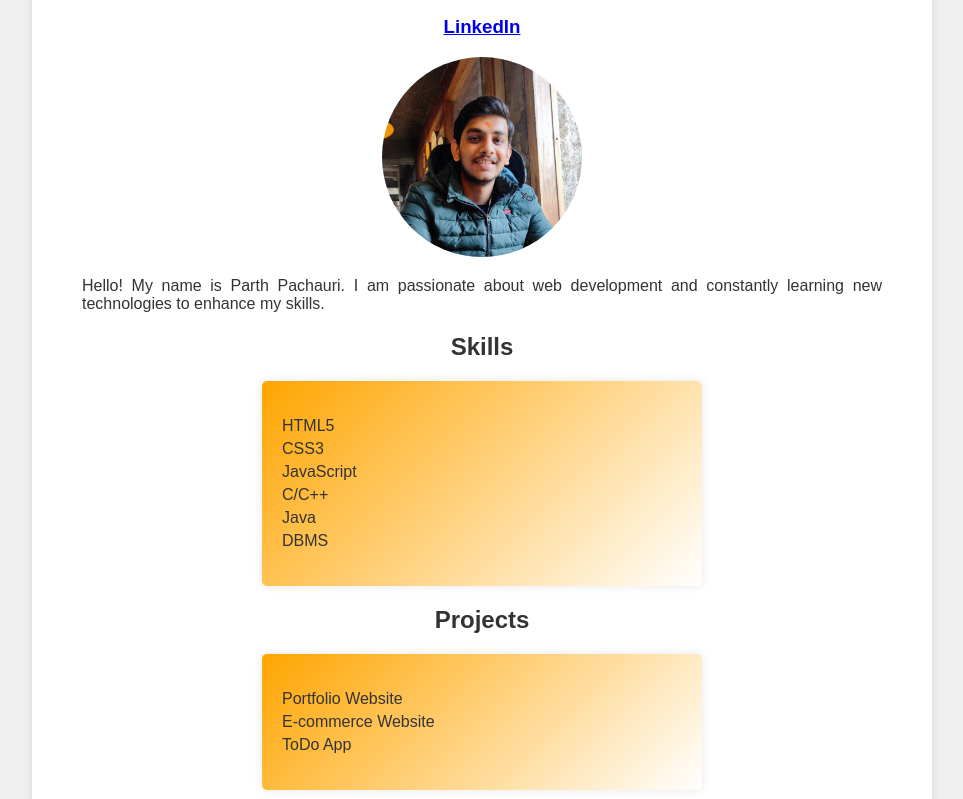
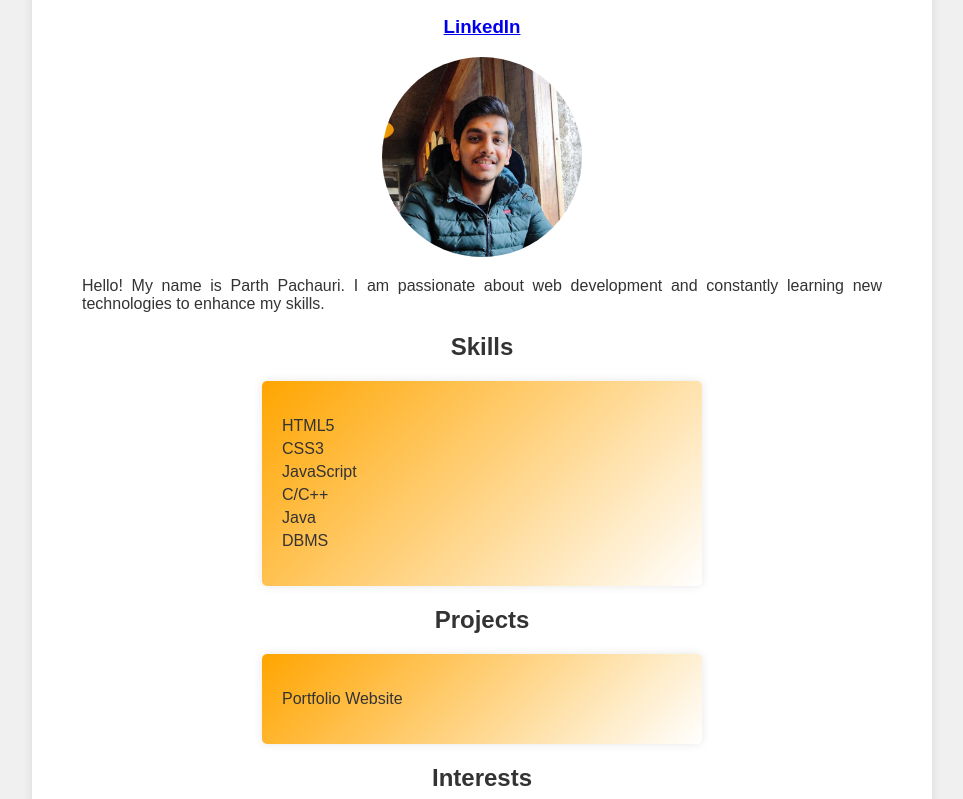
Before and after one commit to Parth-Pachauri/WEBAssignment1, a plain HTML site: page Aboutme.html in a window 1280 px wide. Shown: the part 153-952 px from the top of the page, without its empty margins (158-1121 px from the left). Drawn offline with Linux system fonts and the light colour scheme; files whose address does not match are found by name.

Commit message:
Update Aboutme.html

```diff
--- a/Aboutme.html
+++ b/Aboutme.html
@@ -93,9 +93,6 @@
     <div class="link-container">
         <ul>
             <li>Portfolio Website</li>
-            <li>E-commerce Website</li>
-            <li>ToDo App</li>
-            <!-- Add more projects here -->
           </ul>
     </div>
     <h2>Interests</h2>
```
